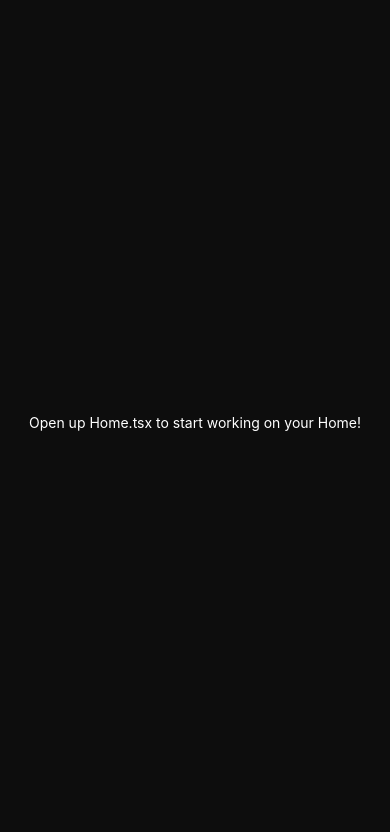
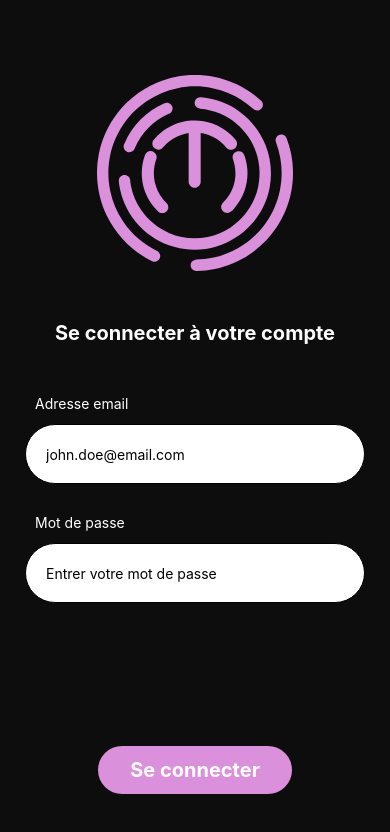
Before and after one commit to MasterProject03/mobile-app, a React Native app: screen /Login in a window 390 px wide. Shown: the top 832 px of the page. Built offline with nearby package versions, Linux system fonts and the light colour scheme.

Commit message:
Login page

```diff
--- a/src/Login.tsx
+++ b/src/Login.tsx
@@ -1,12 +1,24 @@
 import { StatusBar } from "expo-status-bar";
-import { StyleSheet, Text, View } from "react-native";
+import {
+  StyleSheet,
+  Text,
+  View,
+  Image,
+} from "react-native";
+import Input from "../src/components/Input";
+import PinkButton from "../src/components/PinkButton";
 
 export default function Home() {
   return (
     <View style={styles.container}>
       <StatusBar style="auto" />
-
-      <Text style={styles.text}>Open up Home.tsx to start working on your Home!</Text>
+      <View style={styles.header}>
+        <Image style={styles.logo} source={require("../assets/frame.svg")} />
+        <Text style={styles.text}>Se connecter à votre compte</Text>
+      </View>
+      <Input label="Adresse email" placeholder="john.doe@email.com" />
+      <Input label="Mot de passe" placeholder="Entrer votre mot de passe" />
+      <PinkButton label="Se connecter"/>
     </View>
   );
 }
@@ -14,12 +26,27 @@
 const styles = StyleSheet.create({
   container: {
     flex: 1,
-    backgroundColor: "#0d0d0d",
+    backgroundColor: "#0D0D0D",
+    alignItems: "center",
+    padding: 25,
+  },
+
+  header: {
     alignItems: "center",
     justifyContent: "center",
+    marginVertical: 50,
   },
 
   text: {
     color: "#ffffff",
+    fontWeight: "bold",
+    fontSize: 20,
+  },
+
+  logo: {
+    width: "70%",
+    height: undefined,
+    aspectRatio: 1 / 1,
+    marginBottom: 50,
   },
 });
--- /dev/null
+++ b/src/components/Input.tsx
@@ -0,0 +1,49 @@
+import { ReactChild, ReactFragment, ReactPortal } from "react";
+import {
+  StyleSheet,
+  Text,
+  TextInput,
+  View,
+} from "react-native";
+
+export default function Input(props: { label: boolean | ReactChild | ReactFragment | ReactPortal | null | undefined; placeholder: string | undefined; }) {
+  return (
+    <View style={styles.container}>
+      <Text style={styles.label}>{props.label}</Text>
+      <TextInput
+        style={styles.input}
+        // onChangeText={}
+        // value={}
+        placeholder={props.placeholder}
+        keyboardType="numeric"
+      />
+    </View>
+  );
+}
+
+const styles = StyleSheet.create({
+  container: {
+    backgroundColor: "#0D0D0D",
+    alignItems: "center",
+    width: "100%",
+  },
+
+  label: {
+    color: "#ffffff",
+    fontSize: 14,
+    textAlign: "left",
+    width: "100%",
+    paddingLeft: 10,
+  },
+
+  input: {
+    width: "100%",
+    height: 60,
+    margin: 12,
+    borderWidth: 1,
+    padding: 20,
+    backgroundColor: "#ffffff",
+    borderRadius: 30,
+    marginBottom: 30,
+  },
+});
--- /dev/null
+++ b/src/components/PinkButton.tsx
@@ -0,0 +1,29 @@
+import { StyleSheet, Text, Pressable } from "react-native";
+
+export default function PinkButton(props) {
+  return (
+    <Pressable style={styles.submit}>
+      <Text style={styles.text}>{props.label}</Text>
+    </Pressable>
+  );
+}
+
+const styles = StyleSheet.create({
+  submit: {
+    alignItems: "center",
+    justifyContent: "center",
+    paddingVertical: 12,
+    paddingHorizontal: 32,
+    borderRadius: 25,
+    elevation: 3,
+    backgroundColor: "#DA90DA",
+    position: "absolute",
+    bottom: 50,
+  },
+
+  text: {
+    color: "#ffffff",
+    fontWeight: "bold",
+    fontSize: 20,
+  },
+});
```
Also changed, not shown: assets/frame.png (added), assets/frame.svg (added).
